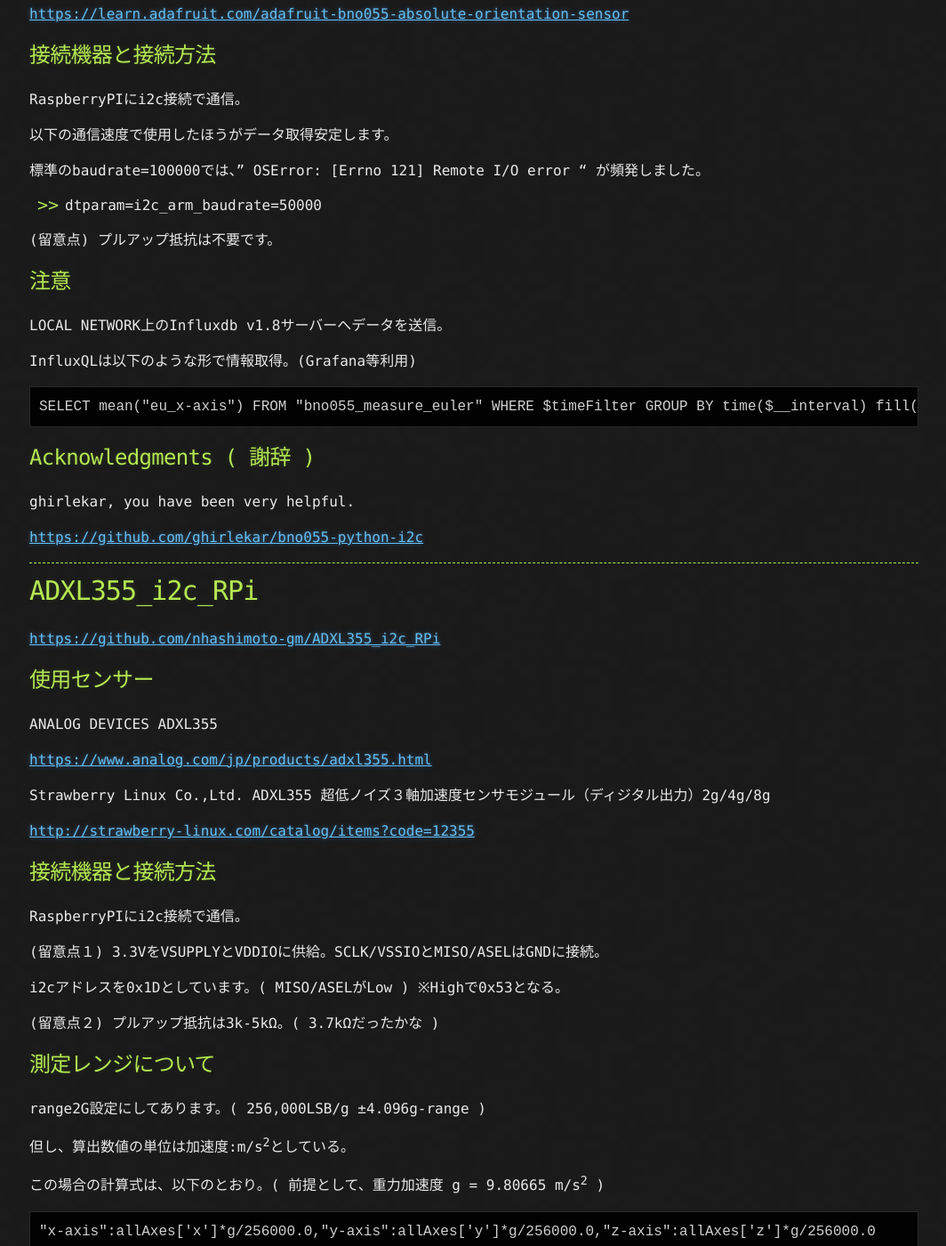
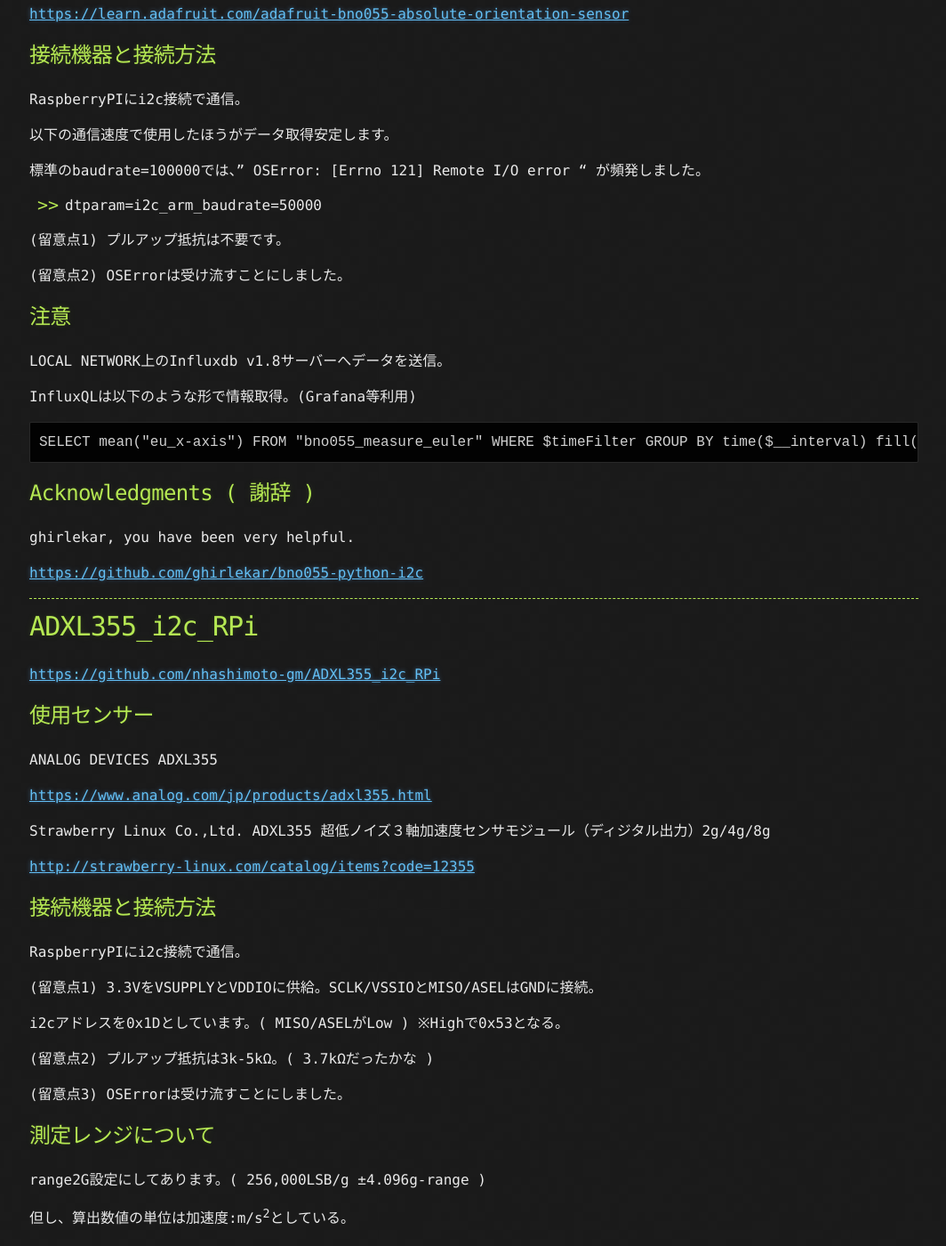
Before and after one commit to nhashimoto-gm/nhashimoto-gm.github.io, a Jekyll site: the page built from index.md, in a window 1280 px wide and 1400 px high, scrolled down 575 px. Shown: the whole window at 89% size, without its empty margins (107-1171 px from the left). Built offline with Jekyll 4.4.1, drawn with Linux system fonts in a browser that asks for light colours; our own code applies the rules of GitHub Pages for plain Markdown files.

Commit message:
add OSError exception

```diff
--- a/index.md
+++ b/index.md
@@ -26,7 +26,9 @@ RaspberryPIにi2c接続で通信。
 
 - dtparam=i2c_arm_baudrate=50000
 
-(留意点) プルアップ抵抗は不要です。
+(留意点1) プルアップ抵抗は不要です。
+
+(留意点2) OSErrorは受け流すことにしました。
 
 ## 注意
 LOCAL NETWORK上のInfluxdb v1.8サーバーへデータを送信。
@@ -60,11 +62,13 @@ Strawberry Linux Co.,Ltd. ADXL355 超低ノイズ３軸加速度センサモジ
 ## 接続機器と接続方法
 RaspberryPIにi2c接続で通信。
 
-(留意点１) 3.3VをVSUPPLYとVDDIOに供給。SCLK/VSSIOとMISO/ASELはGNDに接続。
+(留意点1) 3.3VをVSUPPLYとVDDIOに供給。SCLK/VSSIOとMISO/ASELはGNDに接続。
 
 i2cアドレスを0x1Dとしています。( MISO/ASELがLow ) ※Highで0x53となる。
 
-(留意点２) プルアップ抵抗は3k-5kΩ。( 3.7kΩだったかな )
+(留意点2) プルアップ抵抗は3k-5kΩ。( 3.7kΩだったかな )
+
+(留意点3) OSErrorは受け流すことにしました。
 
 ## 測定レンジについて
 range2G設定にしてあります。( 256,000LSB/g ±4.096g-range )
```
